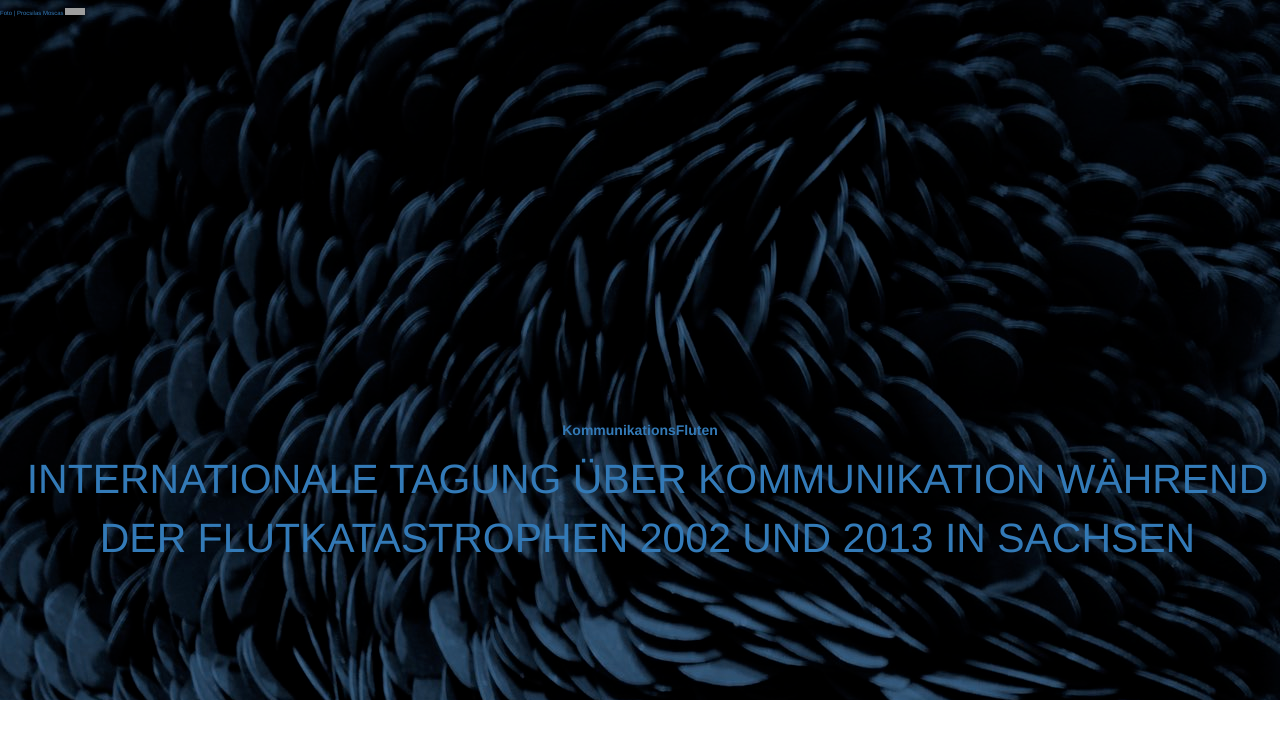
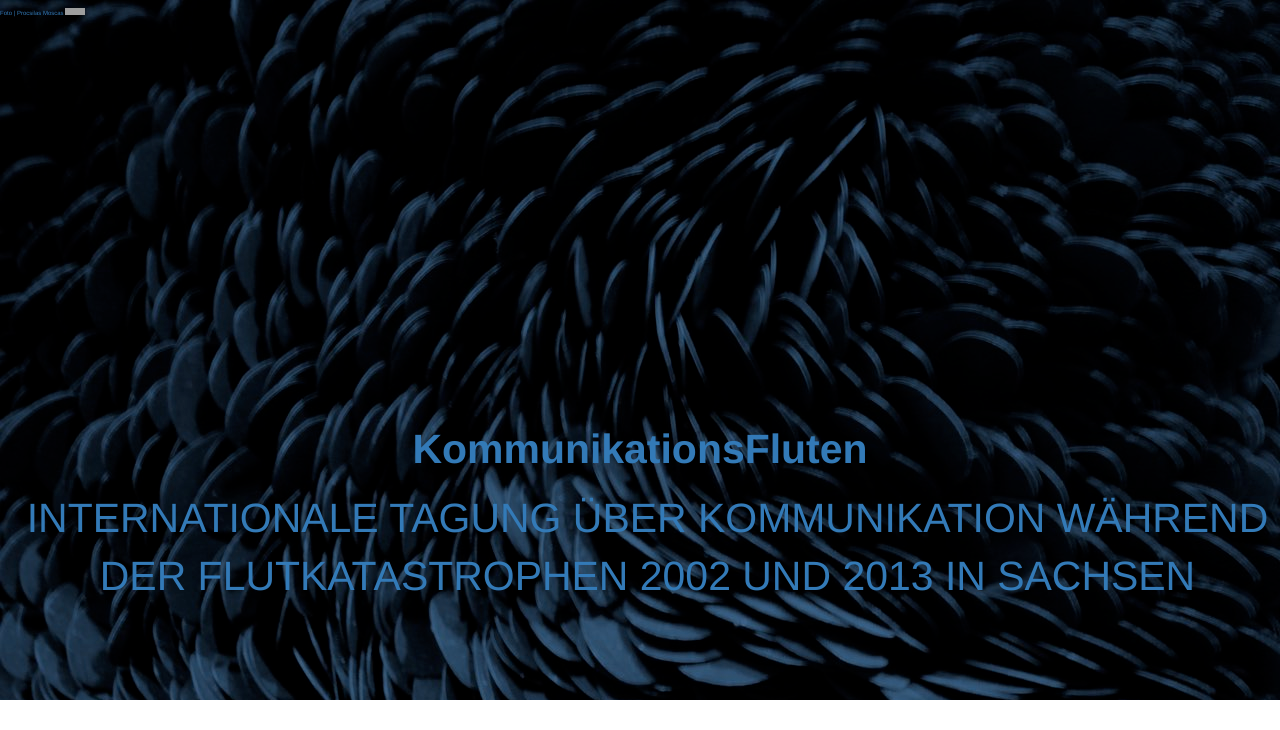
Before and after one commit to susedev/test, a Jekyll site: the page built from index.html, in a window 1280 px wide. Shown: the top 730 px of the page. Built offline with Jekyll 4.4.1, drawn with Linux system fonts in a browser that asks for light colours; nearby versions of some CDN libraries; grey boxes are pictures that could not be loaded.

Commit message:
Update home.html

```diff
--- a/_layouts/home.html
+++ b/_layouts/home.html
@@ -11,7 +11,7 @@
 <header class="intro-header" style="background-image: url('{{ site.base_url }}/background-1280x800.jpg'); display: block; max-height: 100%; max-width: 100%;">
     <a href="https://www.flickr.com/photos/procsilas/3010458671/in/photostream/" style="font-size: 6px; color:#808080,"> Foto | Procsilas Moscas </a>
     <a rel="license" href="http://creativecommons.org/licenses/by/2.0/"><img alt="Creative Commons License" style="height: 7px; width: 20px; position:right;" src="https://i.creativecommons.org/l/by/2.0/88x31.png" /></a></p>
-    <a href="{{ site.base_url }}/konferenz-kommunikationsfluten.html"><p style="font-size: 46px 3.2vmax; font-weight:bold; text-align: center; margin-top:400px; margin-bottom: ">KommunikationsFluten</p1></a>
+    <a href="{{ site.base_url }}/konferenz-kommunikationsfluten.html"><p style="font-size: 46px; font-size: 3.2vmax; font-weight:bold; text-align: center; margin-top:400px; margin-bottom: ">KommunikationsFluten</p1></a>
     <a href="{{ site.base_url }}/konferenz-kommunikationsfluten.html"><p style="font-size: 3.2vmax; text-align: center; text-transform: uppercase;  padding-bottom:50px; margin-left: 15px;">Internationale Tagung über Kommunikation während der Flutkatastrophen 2002 und 2013 in Sachsen</p></a>
 </header>
 
```
